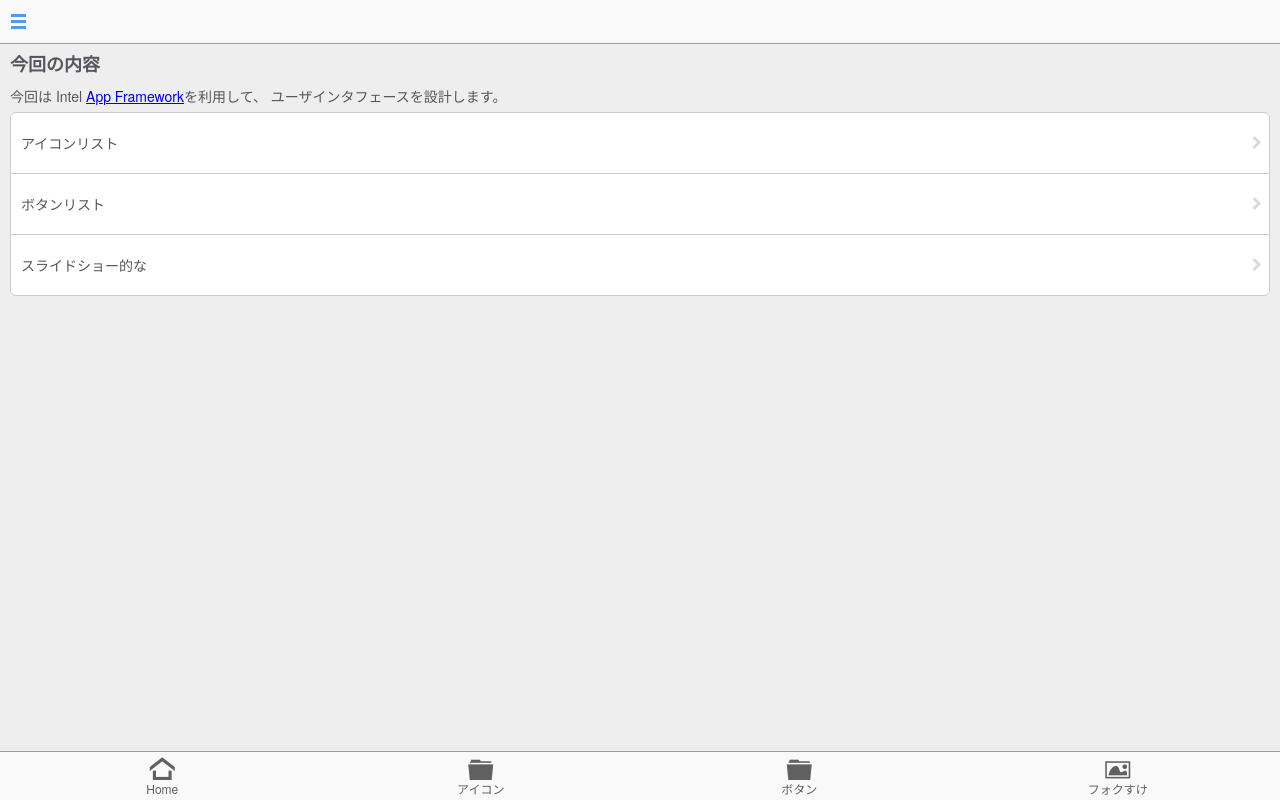
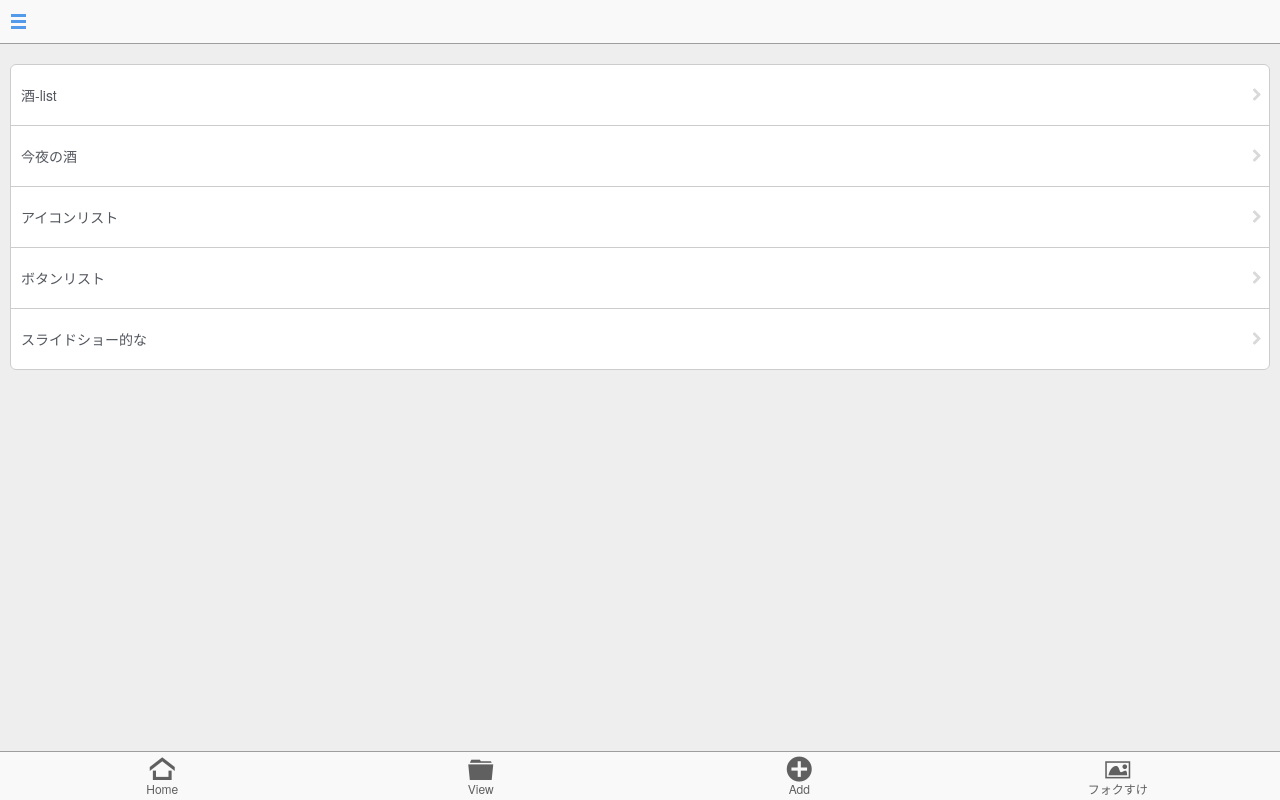
Before and after one commit to utayo/alcohol_recorder, a website: page app/index.html in a window 1280 px wide. Drawn offline with Linux system fonts and the light colour scheme.

Commit message:
if文のビュー作成。

```diff
--- a/app/index.html
+++ b/app/index.html
@@ -13,24 +13,33 @@
     <div id="afui" class="ios7">
       <!-- 各画面共通に利用されるヘッダ -->
       <div id="header">
+        <h1>ホーム</h1>
         <a id="menubadge" onclick="af.ui.toggleRightSideMenu()" class="menuButton"></a>
       </div>
+
 
       <!-- コンテンツ領域 -->
       <div id="content">
         <!-- ホーム画面 -->
         <div id="home" data-title="ホーム" class="panel">
-          <h2>今回の内容</h2>
-          <p>
-            今回は Intel <a href="http://app-framework-software.intel.com">App Framework</a>を利用して、
-            ユーザインタフェースを設計します。
-          </p>
+          <div style="height: 20px; width: 100%;"></div>
           <ul class="list inset">
+            <li><a href="#view">酒-list</a></li>
+            <li><a href="#add">今夜の酒</a></li>
             <li><a href="#icons">アイコンリスト</a></li>
             <li><a href="#buttons">ボタンリスト</a></li>
             <li><a href="#foxkeh-1">スライドショー的な</a>
           </ul>
         </div>
+
+        <div id="view" data-title="View" class="panel">
+
+        </div>
+
+        <div id="add" data-title="Add" class="panel">
+
+        </div>
+
 
         <!-- アイコンリスト -->
         <div id="icons" data-title="アイコンリスト" class="panel">
@@ -187,8 +196,8 @@
       <!-- フッタ -->
       <div id="navbar">
         <a href="#home" class="icon home">Home</a>
-        <a href="#icons" class="icon folder">アイコン</a>
-        <a href="#buttons" class="icon folder">ボタン</a>
+        <a href="#view" class="icon folder">View</a>
+        <a href="#add" class="icon add">Add</a>
         <a href="#foxkeh-1" class="icon picture">フォクすけ</a>
       </div>
 
@@ -197,7 +206,7 @@
         <ul class="list">
           <li class="divider">App Frameworkについて</li>
           <li><a href="#home">ホーム</a></li>
-          <li><a href="#icons">アイコンリスト</a></li>
+          <li><a href="#button">アイコンリスト</a></li>
           <li><a href="#buttons">ボタンリスト</a></li>
           <li class="divider">スライドショー</li>
           <li><a href="#foxkeh-1">1枚目</a></li>
```
